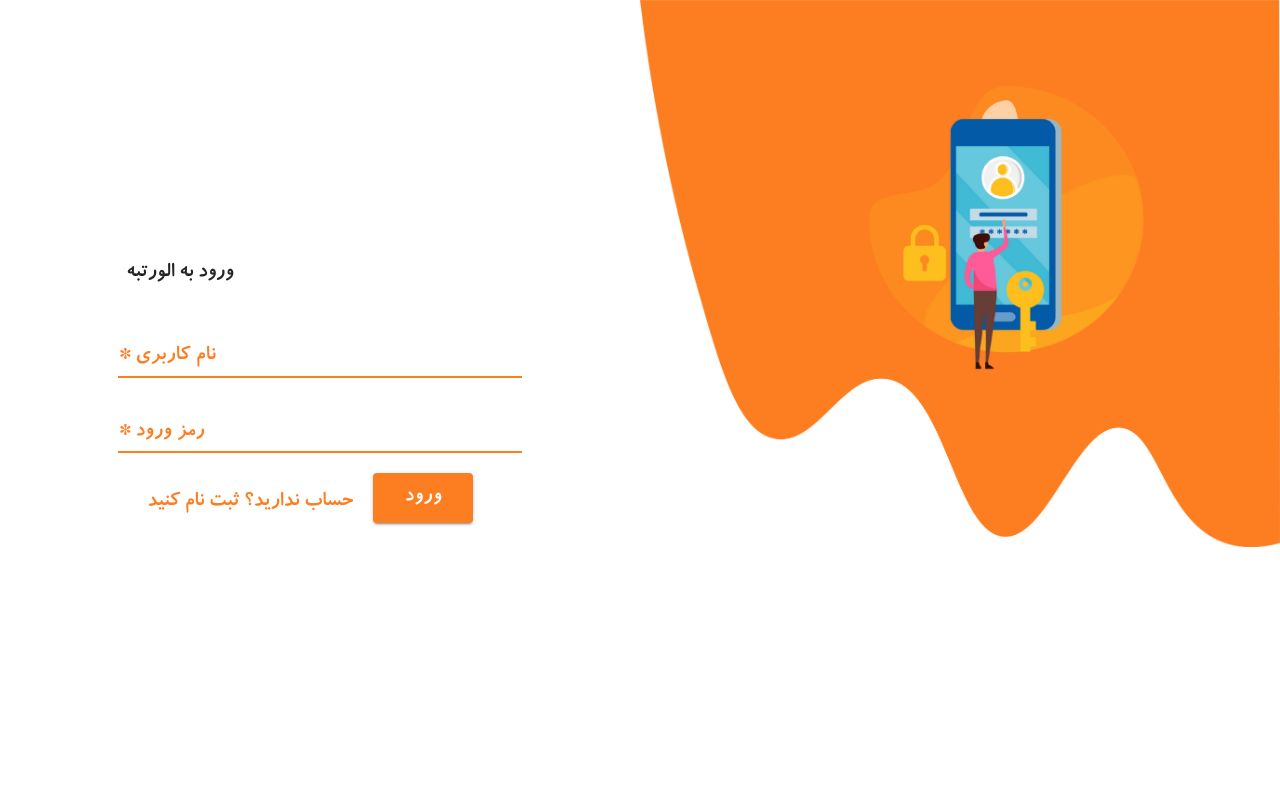
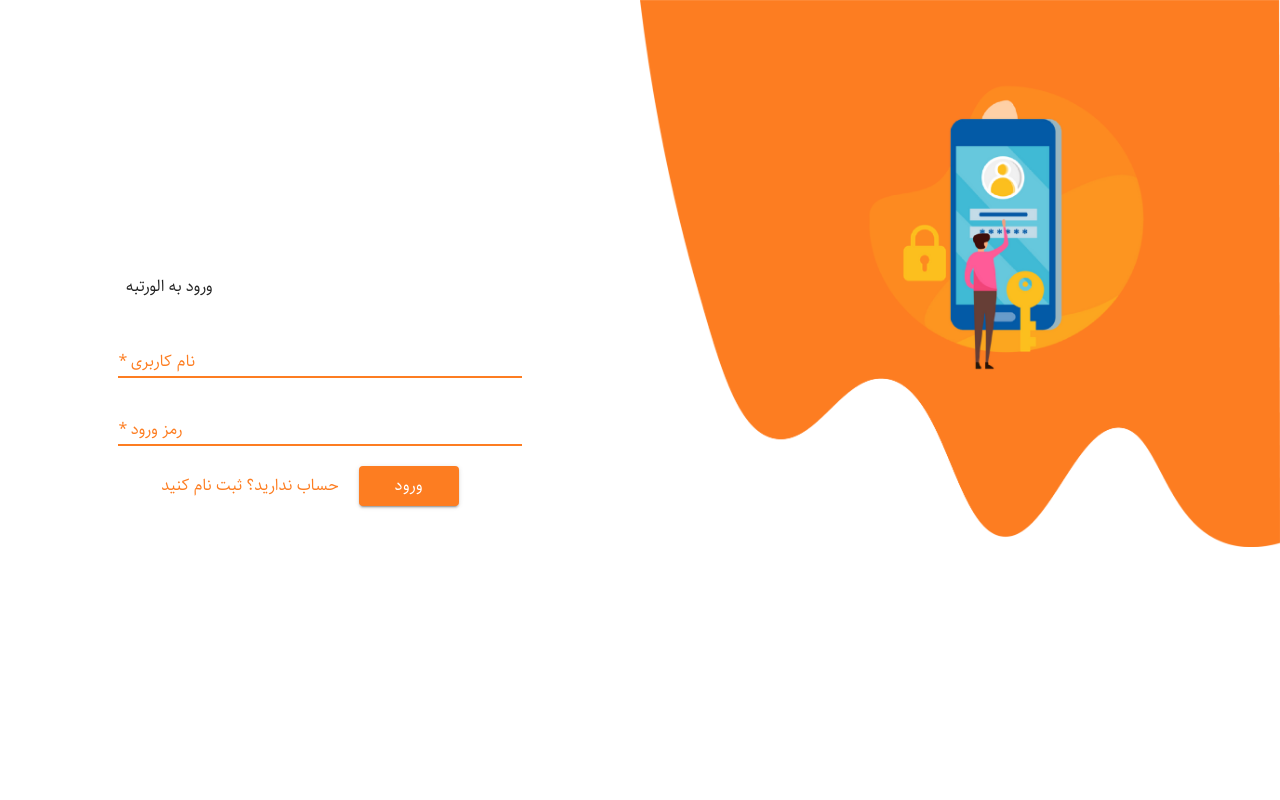
Before and after one commit to moxeed/AlorotbeWeb, a React (Create React App) app: page /Identity/Login in a window 1280 px wide. Shown: the top 800 px of the page. Built offline with nearby package versions, Linux system fonts and the light colour scheme; what jss-rtl would draw is missing.

Commit message:
Register Loading

```diff
--- a/src/App.css
+++ b/src/App.css
@@ -43,13 +43,13 @@
   direction: rtl;
   box-sizing: border-box;
   font-family: main !important;
-  font-size: 22px;
+  font-size: 16px;
 }
 
 @font-face {
   font-family: main;
   font-weight: bolder;
-  src: url("./Assets/Koodak.ttf");
+  src: url("./Assets/Sahel.ttf");
 }
 
 .Fade-in {
--- a/src/Identity/Components/Register.tsx
+++ b/src/Identity/Components/Register.tsx
@@ -16,7 +16,7 @@ import {
   Select,
 } from "@material-ui/core";
 import { Typography, StepLabel, Step, Stepper } from "@material-ui/core";
-import { MenuItem, Paper } from "material-ui";
+import { CircularProgress, MenuItem, Paper } from "material-ui";
 import React, { useState, FC, FormEvent, useEffect, useContext } from "react";
 import { PostData, GetData } from "../../Services/ApiService";
 import SignIn from "../../Assets/SignIn.png";
@@ -25,6 +25,7 @@ import { toast } from "react-toastify";
 import VisibilityIcon from "@material-ui/icons/Visibility";
 import VisibilityOffIcon from "@material-ui/icons/VisibilityOff";
 import { IdentityContext } from "../../App";
+import { FlightTakeoffSharp } from "@material-ui/icons";
 
 const useStyles = makeStyles((theme) => ({
   root: {
@@ -105,6 +106,7 @@ export const Register: FC<Props> = ({ isDone, setIsDone, ...props }) => {
   const [supporters, setSupporters] = useState(
     [] as Array<{ id: number; name: string; lastName: string }>
   );
+  const [isProcessing, setIsProcessing] = useState(false);
   const [activeStep, setActiveStep] = React.useState(0);
   const [skipped, setSkipped] = React.useState(new Set());
 
@@ -252,7 +254,7 @@ export const Register: FC<Props> = ({ isDone, setIsDone, ...props }) => {
             </Grid>
             <Grid>
               <FormControl className={classes.fullWidth}>
-                <InputLabel className={classes.label}>استان محل سکونت</InputLabel>
+                <InputLabel className={classes.label}>شهر محل سکونت</InputLabel>
                 <Select
                   value={form.cityId}
                   name="cityId"
@@ -404,6 +406,7 @@ export const Register: FC<Props> = ({ isDone, setIsDone, ...props }) => {
       form.majorId !== 0 &&
       form.gradeId !== 0
     ) {
+      setIsProcessing(true);
       PostData("Identity/Register", form)
         .then((res) => {
           setIsDone(true);
@@ -419,7 +422,8 @@ export const Register: FC<Props> = ({ isDone, setIsDone, ...props }) => {
             draggable: true,
             progress: undefined,
           });
-        });
+        })
+        .finally(() => setIsProcessing(false));
     } else {
       toast.warn("برخی فیلد های ضروری ناقص است", {
         position: "bottom-right",
@@ -477,11 +481,16 @@ export const Register: FC<Props> = ({ isDone, setIsDone, ...props }) => {
                       </Button>
                     ) : (
                       <Button
+                        disabled={isProcessing}
                         className={"submitButton"}
                         onClick={() => handleSubmit()}
                         variant="contained"
                       >
-                        ثبت نام
+                        {isProcessing ? (
+                          <CircularProgress color="white" size={27} />
+                        ) : (
+                          "ثبت نام"
+                        )}
                       </Button>
                     )}
                   </div>
--- a/src/Styles/Buttons.css
+++ b/src/Styles/Buttons.css
@@ -12,8 +12,8 @@
 }
 
 .submitButton:disabled {
-  background-color: #fff !important;
-  color: #9e9e9e !important;
+  background-color: #eee !important;
+  color: #999 !important;
 }
 
 .MuiInput-underline:after,
```
